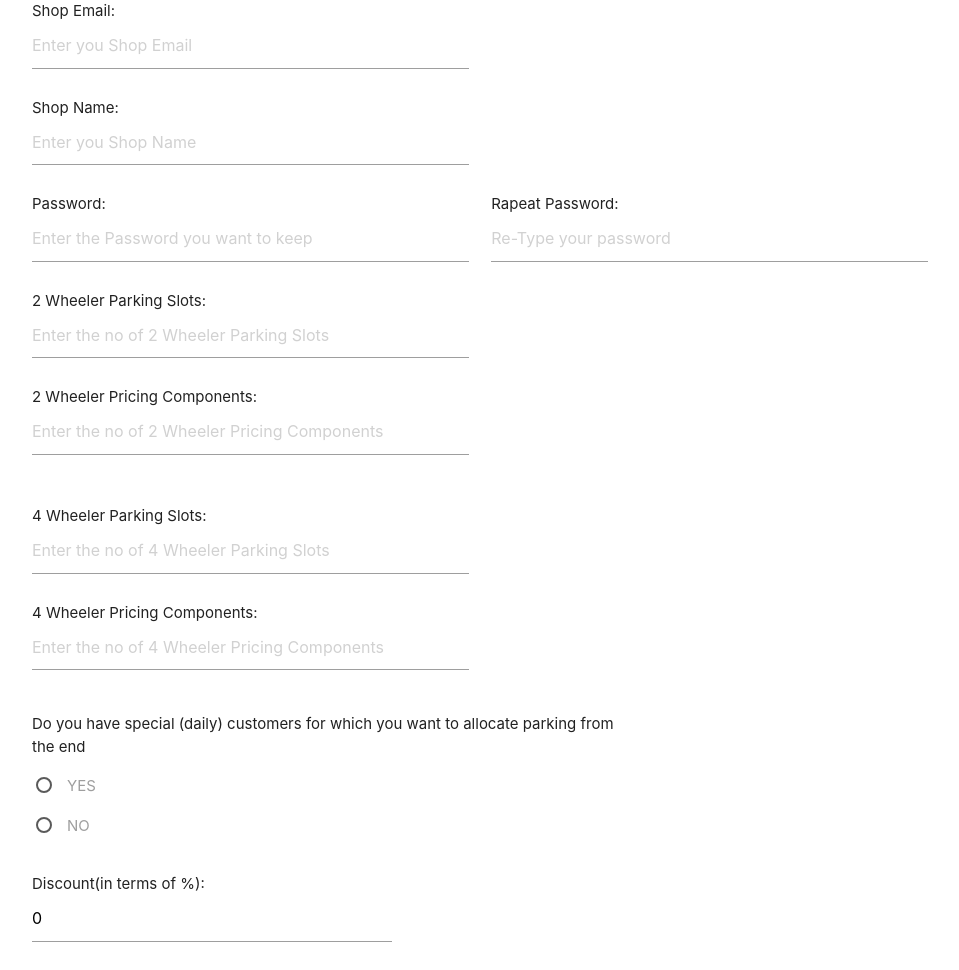
After one commit to KushRohra/car_parking_RFID, a Flask app: page /admin_register in a window 1280 px wide. The commit adds this page. Shown: the whole page, without its empty margins (160-1119 px from the left). Run offline with Flask 2, Linux system fonts and the light colour scheme.

Commit message:
part of form added for admin registeration

```diff
--- a/app.py
+++ b/app.py
@@ -11,6 +11,10 @@ def index():
 def admin_login():
 	return render_template('admin_login.html')
 
+@app.route('/admin_register', methods=["GET", "POST"])
+def admin_register():
+	return render_template('admin_register.html')
+
 @app.route('/user_login', methods=["GET", "POST"])
 def user_login():
 	return render_template('user_login.html')
--- /dev/null
+++ b/templates/admin_register.html
@@ -0,0 +1,76 @@
+<!DOCTYPE html>
+<html>
+<head>
+	<title>Admin Register Page</title>
+	<link rel="stylesheet" href="https://cdnjs.cloudflare.com/ajax/libs/materialize/1.0.0/css/materialize.min.css">
+	<style type="text/css">
+	</style>
+</head>
+<body>
+	<div class="container">
+		<form method="POST" class="col s12">
+			<div class="row">
+				<div class="col s6">
+					Shop Email: <input type="email" id="shop_email" placeholder="Enter you Shop Email" required>
+				</div>
+			</div>
+			<div class="row">
+				<div class="col s6">
+					Shop Name: <input type="text" id="shop_name" placeholder="Enter you Shop Name" required>
+				</div>
+			</div>
+			<div class="row">
+				<div class="col s6">
+					Password: <input type="password" id="password" placeholder="Enter the Password you want to keep" required>
+				</div>
+				<div class="col s6">
+					Rapeat Password: <input type="password" id="repeat_password" placeholder="Re-Type your password" required>
+				</div>
+			</div>
+			<div class="row">
+				<div class="col s6">
+					2 Wheeler Parking Slots: <input type="number" id="wheeler_2" placeholder="Enter the no of 2 Wheeler Parking Slots" required>
+				</div>
+			</div>
+			<div class="row">
+				<div class="col s6">
+					2 Wheeler Pricing Components: <input type="number" id="price_2" placeholder="Enter the no of 2 Wheeler Pricing Components" required>
+				</div>
+			</div>
+			<br>
+			<div class="row">
+				<div class="col s6">
+					4 Wheeler Parking Slots: <input type="number" id="wheeler_4" placeholder="Enter the no of 4 Wheeler Parking Slots" required>
+				</div>
+			</div>
+			<div class="row">
+				<div class="col s6">
+					4 Wheeler Pricing Components: <input type="number" id="price_4" placeholder="Enter the no of 4 Wheeler Pricing Components" required>
+				</div>
+			</div>
+			<div class="row">
+				<div class="col s8">
+					<p>Do you have special (daily) customers for which you want to allocate parking from the end</p>
+					<p>
+						<label>
+							<input type="radio" name="special_customer" value="1" />
+							<span>YES</span>
+						</label>
+					</p>
+					<p>
+						<label>
+							<input type="radio" name="special_customer" value="0" />
+							<span>NO</span>
+						</label>
+					</p>
+				</div>
+			</div>
+			<div class="row">
+				<div class="col s5">
+					Discount(in terms of %): <input type="number" id="discount" placeholder="Enter the discount in terms of percentage(leave blank otherwise)" value="0">
+				</div>
+			</div>
+		</form>
+	</div>
+</body>
+</html>
--- a/templates/user_login.html
+++ b/templates/user_login.html
@@ -13,7 +13,7 @@
 		<form method="POST" class="col s12">
 			<div class="row">
 				<div class="input-field col s12">
-					User ID: <input type="text" id="shop_id" placeholder="Enter your User ID" class="validate">
+					RFID: <input type="text" id="shop_id" placeholder="Enter your RFID" class="validate">
 				</div>
 			</div>
 			<div class="row">
```
